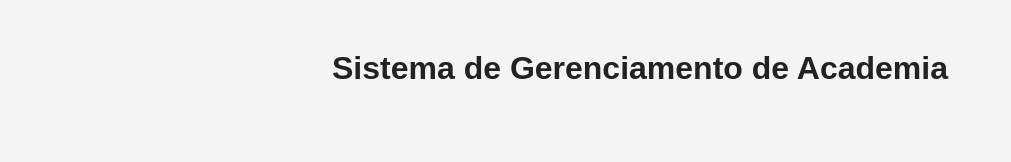
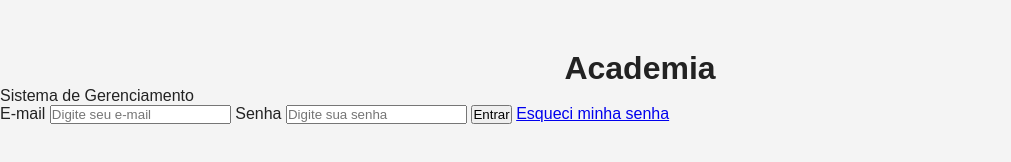
Before and after one commit to pedrohds10/Sistema-de-Gerenciamento-de-Academia, a plain HTML site: page frontend/index.html in a window 1280 px wide. Shown: the whole page, without its empty margins (0-1011 px from the left). Drawn offline with Linux system fonts and the light colour scheme.

Commit message:
Implement login form in index.html
Added a login form with email and password fields.

```diff
--- a/frontend/index.html
+++ b/frontend/index.html
@@ -9,7 +9,31 @@
 </head>
 <body>
 
-    <h1>Sistema de Gerenciamento de Academia</h1>
+  <div class="login-container">
+
+    <div class="login-box">
+
+        <h1>Academia</h1>
+
+        <p>Sistema de Gerenciamento</p>
+
+        <form>
+
+            <label for="email">E-mail</label>
+            <input type="email" id="email" placeholder="Digite seu e-mail">
+
+            <label for="senha">Senha</label>
+            <input type="password" id="senha" placeholder="Digite sua senha">
+
+            <button type="submit">Entrar</button>
+
+            <a href="#">Esqueci minha senha</a>
+
+        </form>
+
+    </div>
+
+</div>
 
 </body>
 </html>
```
